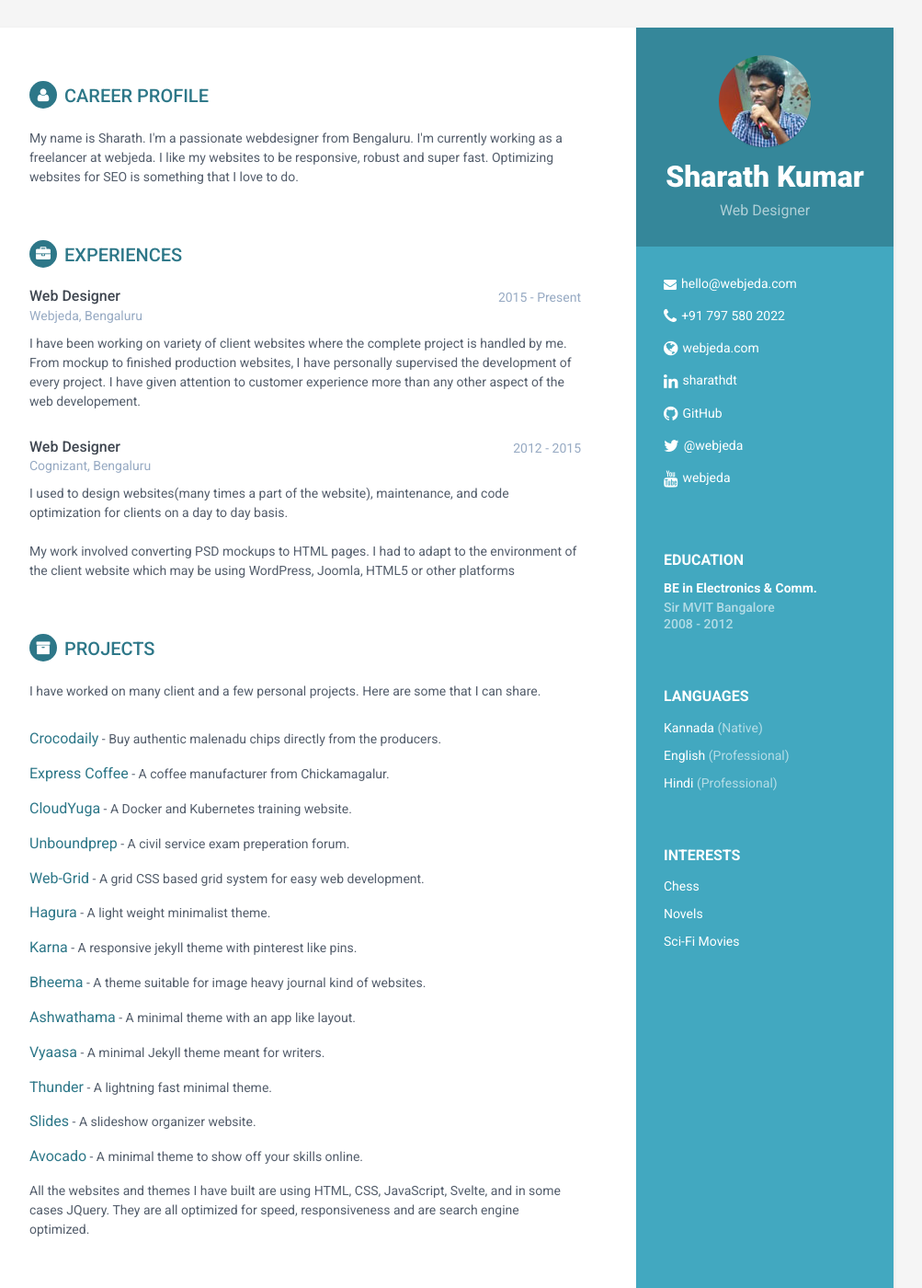
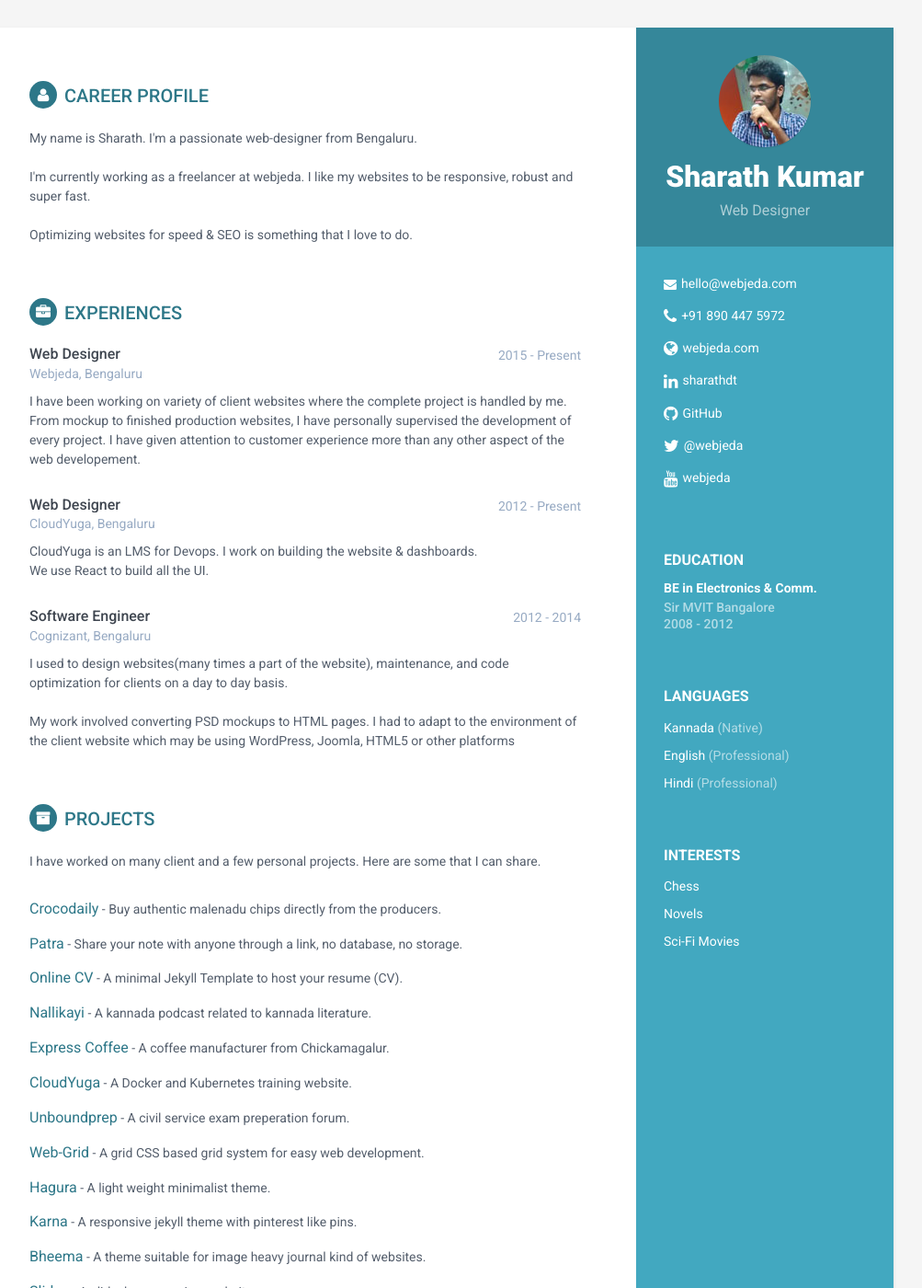
Before and after one commit to sharu725/resume, a Jekyll site: the page built from index.html, in a window 1280 px wide and 1400 px high. Shown: the whole window at 92% size, without its empty margins (168-1171 px from the left). Built offline with Jekyll 4.4.1, drawn with Linux system fonts in a browser that asks for light colours.

Commit message:
update resume

```diff
--- a/_config.yml
+++ b/_config.yml
@@ -1,30 +1,26 @@
 # Site Settings
 title: My Resume
-url: 'http://webjeda.com'
-baseurl: '/resume' #change it according to your repository name
+url: "http://webjeda.com"
+baseurl: "/resume" #change it according to your repository name
 about: True # set to False or comment line if you want to remove the "How to use?" in the sidebar
-
 
 # Style will be applied only after restarting the build or serve. Just choose one of the options.
 theme_skin: # blue turquoise green berry orange ceramic
 
-
-
 # Profile information
 name: Sharath Kumar
 tagline: Web Designer
-pic: sharath-100x2.jpg  #place a 100x100 picture inside /assets/images/ folder and provide the name of the file below
-summary: "My name is Sharath. I'm a passionate webdesigner from Bengaluru. I'm currently working as a freelancer at webjeda. I like my websites to be responsive, robust and super fast. Optimizing websites for SEO is something that I love to do."
-
+pic: sharath-100x2.jpg #place a 100x100 picture inside /assets/images/ folder and provide the name of the file below
+summary: "My name is Sharath. I'm a passionate web-designer from Bengaluru.<br /><br /> I'm currently working as a freelancer at webjeda. I like my websites to be responsive, robust and super fast. <br /><br />Optimizing websites for speed & SEO is something that I love to do."
 
 # Sidebar links
 email: hello@webjeda.com
-phone: +91 797 580 2022
+phone: +91 890 447 5972
 website: webjeda.com #do not add http://
 linkedin: sharathdt
 github: sharu725
-twitter: '@webjeda'
-youtube: 'webjeda'
+twitter: "@webjeda"
+youtube: "webjeda"
 #Update all the sections by editing the files inside _data folder.
 
 # uncomment the next line, if you want the education section displayed in main instead of the sidebar
--- a/_data/experiences.yml
+++ b/_data/experiences.yml
@@ -6,6 +6,12 @@
 
 - experience:
   role: Web Designer
-  time: 2012 - 2015
+  time: 2012 - Present
+  company: CloudYuga, Bengaluru
+  details: "CloudYuga is an LMS for Devops. I work on building the website & dashboards. <br /> We use React to build all the UI."
+
+- experience:
+  role: Software Engineer
+  time: 2012 - 2014
   company: Cognizant, Bengaluru
-  details: "I used to design websites(many times a part of the website), maintenance, and code optimization for clients on a day to day basis. <br><br>My work involved converting PSD mockups to HTML pages. I had to adapt to the environment of the client website which may be using WordPress, Joomla, HTML5 or other platforms"
+  details: "I used to design websites(many times a part of the website), maintenance, and code optimization for clients on a day to day basis. <br /><br />My work involved converting PSD mockups to HTML pages. I had to adapt to the environment of the client website which may be using WordPress, Joomla, HTML5 or other platforms"
--- a/_data/projects.yml
+++ b/_data/projects.yml
@@ -5,6 +5,21 @@ projects:
     title: Crocodaily
     link: "https://crocodaily.com"
     tagline: "Buy authentic malenadu chips directly from the producers."
+
+  - project:
+    title: Patra
+    link: "https://patra.webjeda.com"
+    tagline: "Share your note with anyone through a link, no database, no storage."
+
+  - project:
+    title: Online CV
+    link: "https://online-cv.webjeda.com"
+    tagline: "A minimal Jekyll Template to host your resume (CV)."
+
+  - project:
+    title: Nallikayi
+    link: "https://nallikayi.com"
+    tagline: "A kannada podcast related to kannada literature."
 
   - project:
     title: Express Coffee
@@ -42,26 +57,6 @@ projects:
     tagline: "A theme suitable for image heavy journal kind of websites."
 
   - project:
-    title: Ashwathama
-    link: "http://webjeda.com/ashwathama/"
-    tagline: "A minimal theme with an app like layout."
-
-  - project:
-    title: Vyaasa
-    link: "http://webjeda.com/vyaasa/"
-    tagline: "A minimal Jekyll theme meant for writers."
-
-  - project:
-    title: Thunder
-    link: "http://webjeda.com/thunder/"
-    tagline: "A lightning fast minimal theme."
-
-  - project:
     title: Slides
     link: "http://webjeda.com/slides/"
     tagline: "A slideshow organizer website."
-
-  - project:
-    title: Avocado
-    link: "https://avocado.jekyll-themes.com/"
-    tagline: "A minimal theme to show off your skills online."
```
Also changed, not shown: Gemfile (added, +8 -0 lines), _data/skills.yml (+17 -1 lines), _layouts/print.html (added, +28 -0 lines), print.html (added, +16 -0 lines), Gemfile.lock (added).
